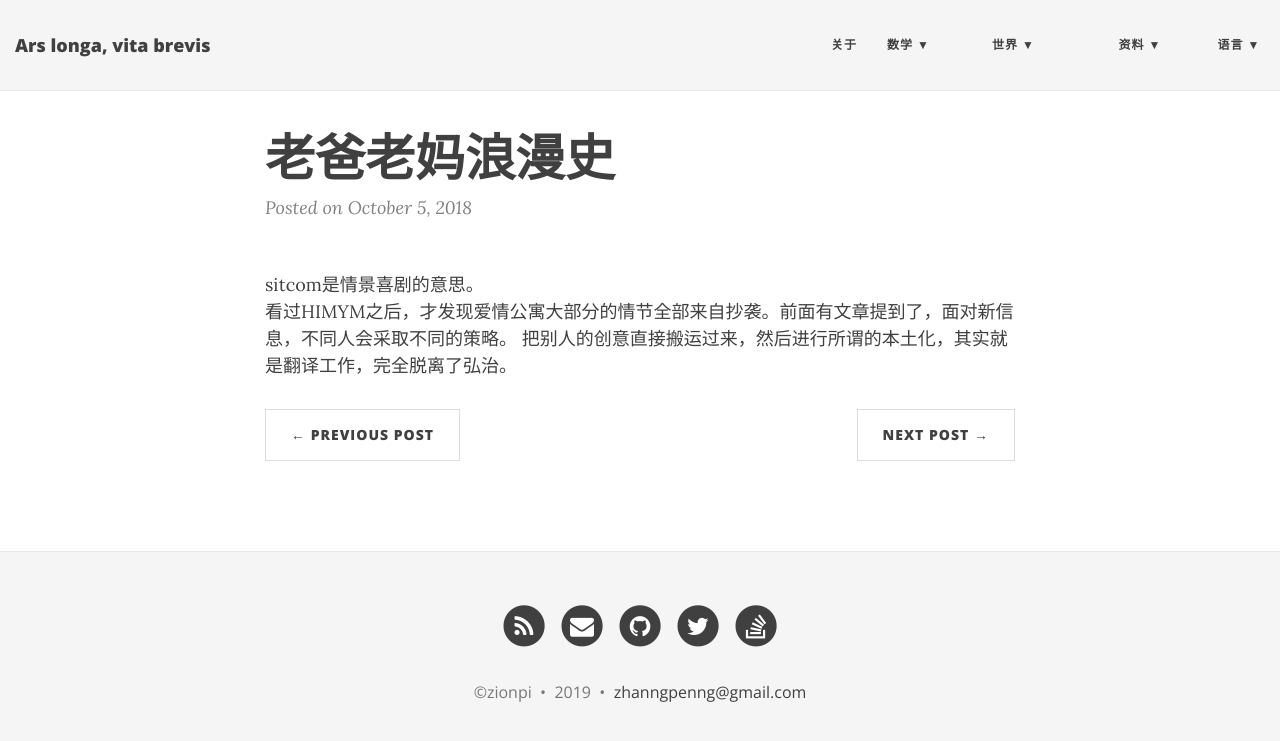
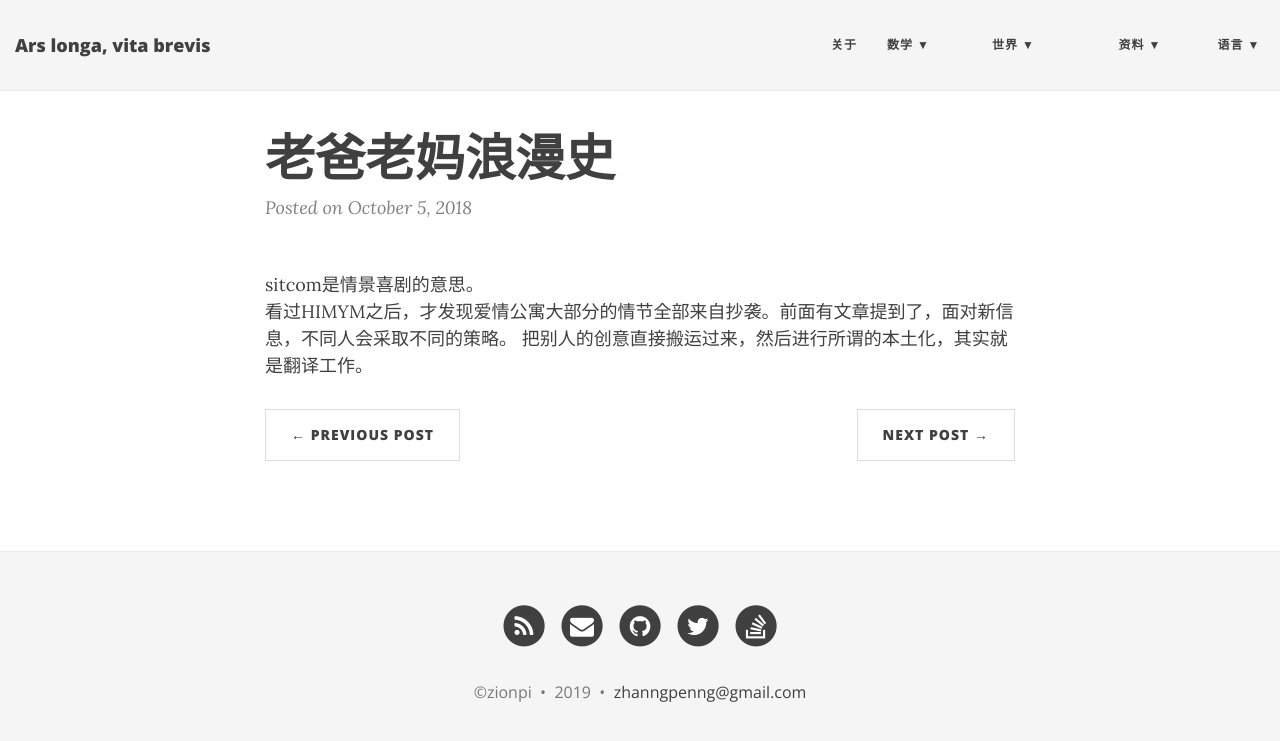
Before and after one commit to ZionPi/zionpi.github.io, a Jekyll site: the page built from _posts/2018-10-05-how-i-met-your-mother.md, in a window 1280 px wide. Shown: the top 741 px of the page. Built offline with Jekyll 4.4.1, drawn with Linux system fonts in a browser that asks for light colours; nearby versions of some CDN libraries.

Commit message:
Update 2018-10-05-how-i-met-your-mother.md

```diff
--- a/_posts/2018-10-05-how-i-met-your-mother.md
+++ b/_posts/2018-10-05-how-i-met-your-mother.md
@@ -4,4 +4,4 @@ title: 老爸老妈浪漫史
 ---
 sitcom是情景喜剧的意思。
 看过HIMYM之后，才发现爱情公寓大部分的情节全部来自抄袭。前面有文章提到了，面对新信息，不同人会采取不同的策略。
-把别人的创意直接搬运过来，然后进行所谓的本土化，其实就是翻译工作，完全脱离了弘治。
+把别人的创意直接搬运过来，然后进行所谓的本土化，其实就是翻译工作。
```
